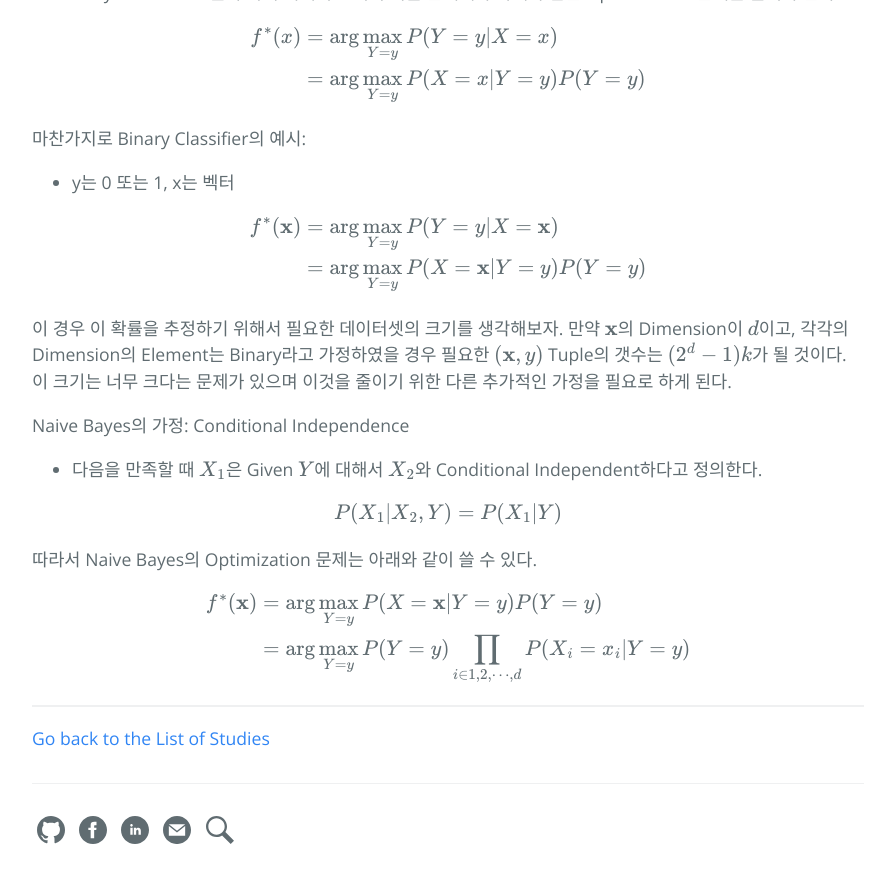
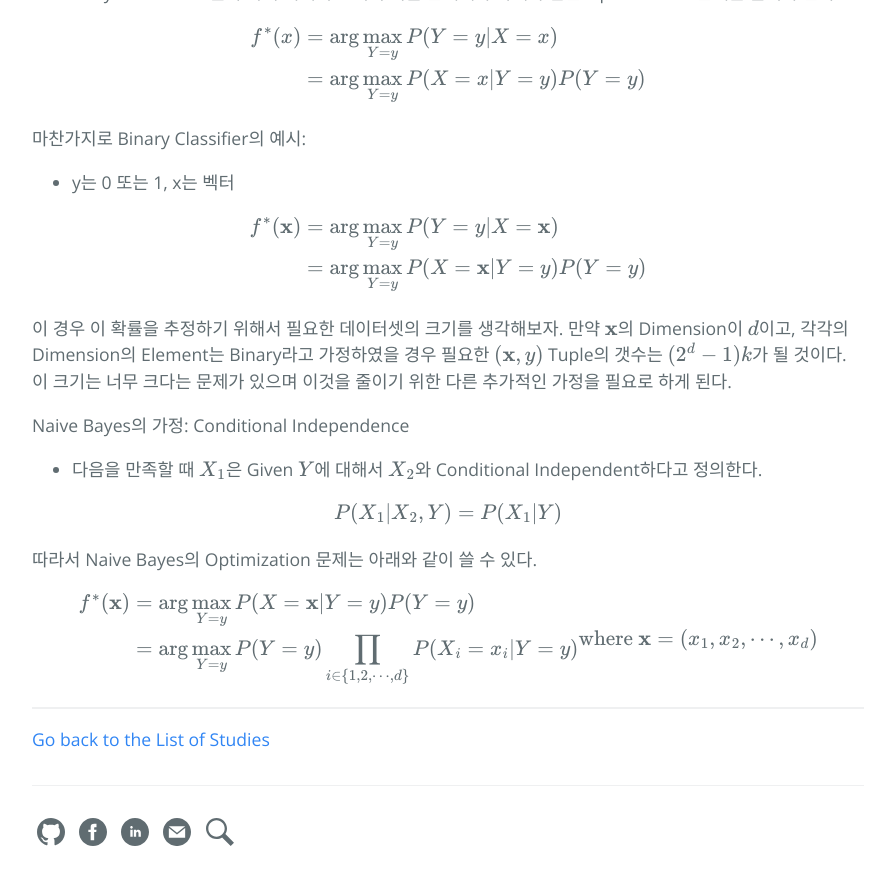
Before and after one commit to hcnoh/hcnoh.github.io, a Jekyll site: the page built from _posts/2019-04-25-logistic-regression-and-naive-bayes.md, in a window 1280 px wide and 900 px high, scrolled down 2444 px. Shown: the top 885 px of the window, without its empty margins (192-1087 px from the left). Built offline with Jekyll 4.4.1, drawn with Linux system fonts in a browser that asks for light colours; formulas are drawn with MathJax 3; comment, search, counter and statistics services are not loaded.

Commit message:
Update 2019-04-25-logistic-regression-and-naive-bayes.md

```diff
--- a/_posts/2019-04-25-logistic-regression-and-naive-bayes.md
+++ b/_posts/2019-04-25-logistic-regression-and-naive-bayes.md
@@ -125,6 +125,7 @@ $$
 $$
 \begin{align*}
 f^*(\mathbf{x}) & = \arg \max_{Y=y} P(X=\mathbf{x} \vert Y=y)P(Y=y) \\
-& = \arg \max_{Y=y} P(Y=y) \prod_{i\in {1,2,\cdots, d}} P(X_i=x_i \vert Y=y)
+& = \arg \max_{Y=y} P(Y=y) \prod_{i\in \{1,2,\cdots, d\}} P(X_i=x_i \vert Y=y)
 \end{align*}
+\text{where} \ \mathbf{x} = (x_1,x_2,\cdots, x_d)
 $$
```
